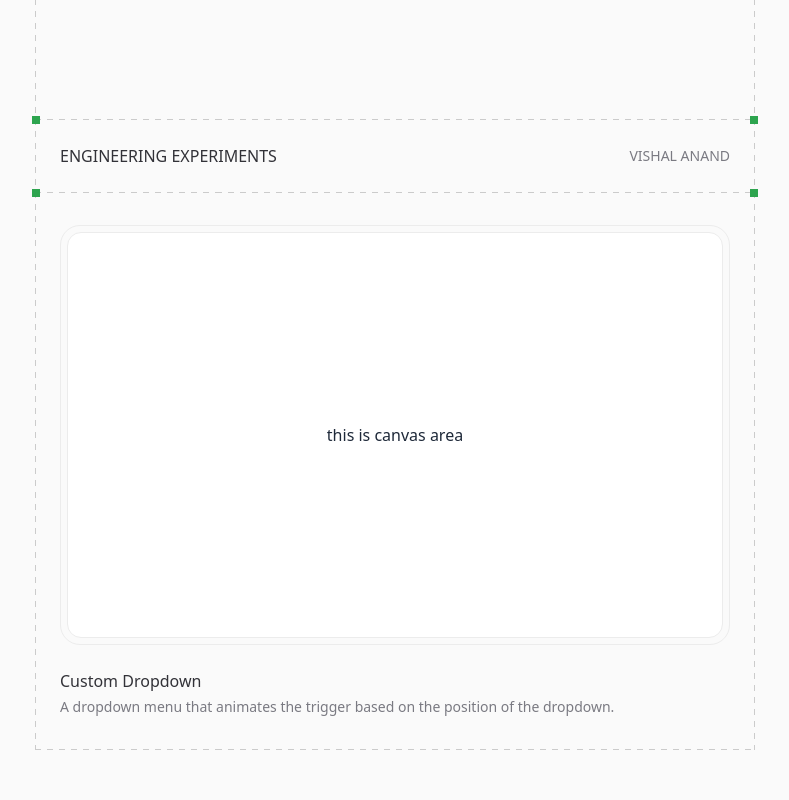
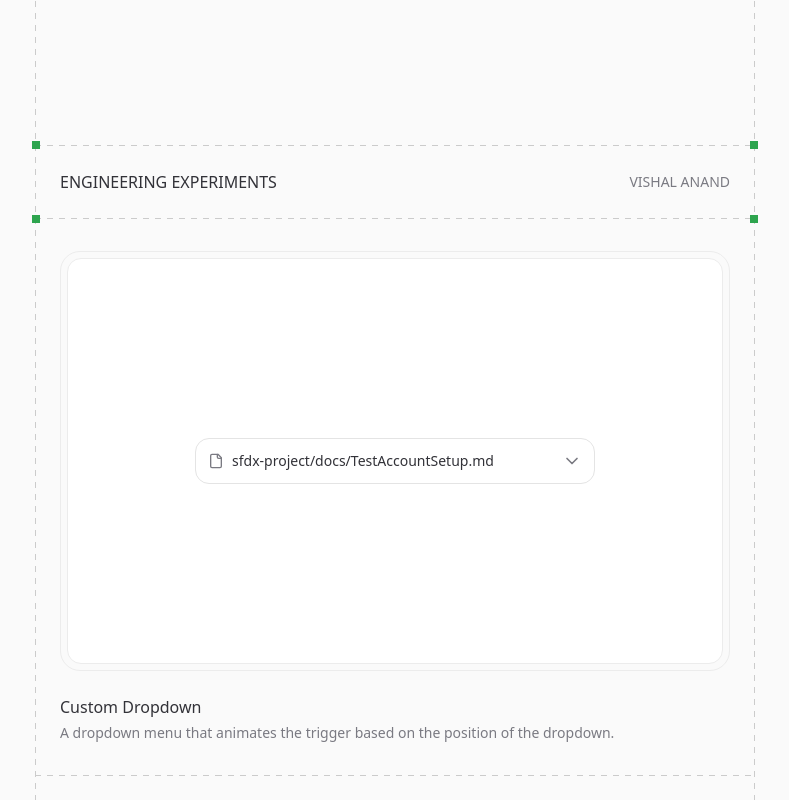
Before and after one commit to vishalanandesc/engineering-experiments, a Next.js app: page / in a window 1280 px wide. Shown: the whole page, without its empty margins (245-1034 px from the left). Built offline with nearby package versions, Linux system fonts and the light colour scheme.

Commit message:
feat: initialize dropdown component

```diff
--- /dev/null
+++ b/app/components/dropdown.tsx
@@ -0,0 +1,148 @@
+'use client'
+
+import { useState, useRef, useEffect } from 'react';
+import { ChevronDown, File, Check } from 'lucide-react';
+
+interface FileItem {
+  id: string;
+  name: string;
+  path: string;
+}
+
+interface FileDropdownProps {
+  width?: string;
+  className?: string;
+}
+
+// Mock data
+const files: FileItem[] = [
+  {
+    id: 'f1',
+    name: 'TestAccountSetup.md',
+    path: 'sfdx-project/docs/TestAccountSetup.md',
+  },
+  {
+    id: 'f2',
+    name: 'UserGuide.pdf',
+    path: 'UserGuide.pdf',
+  },
+  {
+    id: 'f3',
+    name: 'config.json',
+    path: 'sfdx-project/config/config.json',
+  },
+  {
+    id: 'f4',
+    name: 'main.js',
+    path: 'sfdx-project/src/main.js',
+  },
+  {
+    id: 'f5',
+    name: 'styles.css',
+    path: 'sfdx-project/assets/styles.css',
+  },
+  {
+    id: 'f6',
+    name: 'logo.png',
+    path: 'sfdx-project/assets/images/logo.png',
+  },
+  {
+    id: 'f7',
+    name: 'README.md',
+    path: 'sfdx-project/README.md',
+  }
+];
+
+export default function FileDropdown({
+  width = '100%',
+  className = ''
+}: FileDropdownProps) {
+  const [isOpen, setIsOpen] = useState(false);
+  const [selectedFile, setSelectedFile] = useState<FileItem>(files[0]);
+  const dropdownRef = useRef<HTMLDivElement>(null);
+
+  // Close dropdown when clicking outside
+  useEffect(() => {
+    const handleClickOutside = (event: MouseEvent) => {
+      if (dropdownRef.current && !dropdownRef.current.contains(event.target as Node)) {
+        setIsOpen(false);
+      }
+    };
+
+    document.addEventListener('mousedown', handleClickOutside);
+    return () => document.removeEventListener('mousedown', handleClickOutside);
+  }, []);
+
+  const handleFileSelect = (file: FileItem) => {
+    setSelectedFile(file);
+    setIsOpen(false);
+  };
+
+  const toggleDropdown = () => {
+    setIsOpen(!isOpen);
+  };
+
+  return (
+    <div
+      className={`relative ${className}`}
+      style={{ width }}
+      ref={dropdownRef}
+    >
+      {/* Dropdown Trigger */}
+      <button
+        onClick={toggleDropdown}
+        className="flex w-full items-center justify-between gap-3 p-3 bg-white border border-[#E4E4E4] rounded-xl cursor-pointer hover:bg-[#FAFAFA] transition-colors"
+      >
+        <div className="flex items-center gap-2 flex-1 min-w-0">
+          <File size={16} color="#7A7A82" className="flex-shrink-0" />
+          <p className="text-sm text-primary font-medium truncate">
+            {selectedFile.path}
+          </p>
+        </div>
+        <ChevronDown
+          size={20}
+          color="#7A7A82"
+          className={`flex-shrink-0 transition-transform ${isOpen ? 'rotate-180' : ''}`}
+        />
+      </button>
+
+      {/* Dropdown Menu */}
+      {isOpen && (
+        <div className="absolute z-50 w-full mt-2 bg-white border border-[#E4E4E4] rounded-xl shadow-lg max-h-60 overflow-hidden">
+          <div className="overflow-y-auto max-h-60">
+            {files.map((file, index) => {
+              const isSelected = selectedFile.id === file.id;
+
+              return (
+                <div
+                  key={file.id}
+                  onClick={() => handleFileSelect(file)}
+                  className={`
+                    flex items-center gap-2 p-3 cursor-pointer transition-colors
+                    hover:bg-[#FAFAFA]
+                    ${isSelected ? 'bg-[#F5F5F5]' : ''}
+                    ${index !== files.length - 1 ? 'border-b border-[#EEEEEE]' : ''}
+                  `}
+                >
+                  <File
+                    size={16}
+                    color="#7A7A82"
+                    className="flex-shrink-0"
+                  />
+
+                  <p className="flex-1 text-sm truncate text-primary">
+                    {file.path}
+                  </p>
+
+                  {isSelected && (
+                    <Check size={16} color="#323238" className="flex-shrink-0" />
+                  )}
+                </div>
+              );
+            })}
+          </div>
+        </div>
+      )}
+    </div>
+  );
+}
--- a/app/components/website-components/canvas-area.tsx
+++ b/app/components/website-components/canvas-area.tsx
@@ -12,7 +12,7 @@ export default function CanvasArea({
   return (
     <div className="flex w-full p-1.5 bg-[#FAFAFA] border border-[#ECECEC] rounded-[20px]" style={{ height: `${height}px` }}>
       <div
-        className="flex w-full items-center justify-center bg-white border border-[#ECECEC] rounded-[14px]">
+        className="flex w-full p-6 items-center justify-center bg-white border border-[#ECECEC] rounded-[14px]">
         {children || <span className="text-gray-800">this is canvas area</span>}
       </div>
     </div>
--- a/app/components/website-components/header.tsx
+++ b/app/components/website-components/header.tsx
@@ -8,8 +8,8 @@ interface HeaderProps {
 
 export default function Header({ title, author }: HeaderProps) {
   return (
-    <div className="relative w-full">
-      <div className="flex p-6 justify-between items-center border-b border-dashed" style={dashedBorder("b", "#CBCBCB", 1)}>
+    <div className="relative w-full mt-[120px]">
+      <div className="flex p-6 justify-between items-center border-b border-dashed" style={dashedBorder("y", "#CBCBCB", 1)}>
         <h1 className="text-base text-primary font-medium">
           {title}
         </h1>
--- a/app/page.tsx
+++ b/app/page.tsx
@@ -5,19 +5,22 @@ import { dashedBorder } from './components/website-components/dashed-border';
 import Header from './components/website-components/header';
 import ComponentDetails from './components/website-components/component-details';
 import CanvasArea from './components/website-components/canvas-area';
+import Dropdown from './components/dropdown';
 
 
 export default function Home() {
   return (
-    <main className="flex flex-col items-center justify-center max-w-[720px] mx-auto" style={dashedBorder("x", "#CBCBCB", 1)}>
-      <div className="flex w-full h-[120px]" style={dashedBorder("b", "#CBCBCB", 1)}> </div>
-      <Header
+    <main className="flex flex-col items-center justify-center max-w-[720px] h-screen mx-auto" style={dashedBorder("x", "#CBCBCB", 1)}>
+       <Header
           title="ENGINEERING EXPERIMENTS"
           author="VISHAL ANAND"
         />
 
      <div className="w-full px-6 py-8 flex flex-col gap-6" style={dashedBorder("b", "#CBCBCB", 1)}>
-       <CanvasArea/>
+       <CanvasArea>
+         <Dropdown width="400px"/>
+       </CanvasArea>
+
        <ComponentDetails
         title="Custom Dropdown"
         description="A dropdown menu that animates the trigger based on the position of the dropdown."
--- a/package.json
+++ b/package.json
@@ -11,6 +11,7 @@
   "dependencies": {
     "@vercel/analytics": "^1.5.0",
     "clsx": "^2.1.1",
+    "lucide-react": "^0.545.0",
     "next": "15.5.4",
     "react": "19.1.0",
     "react-dom": "19.1.0",
```
Also changed, not shown: 1 other file (tests, documents, lock files or other folders).
